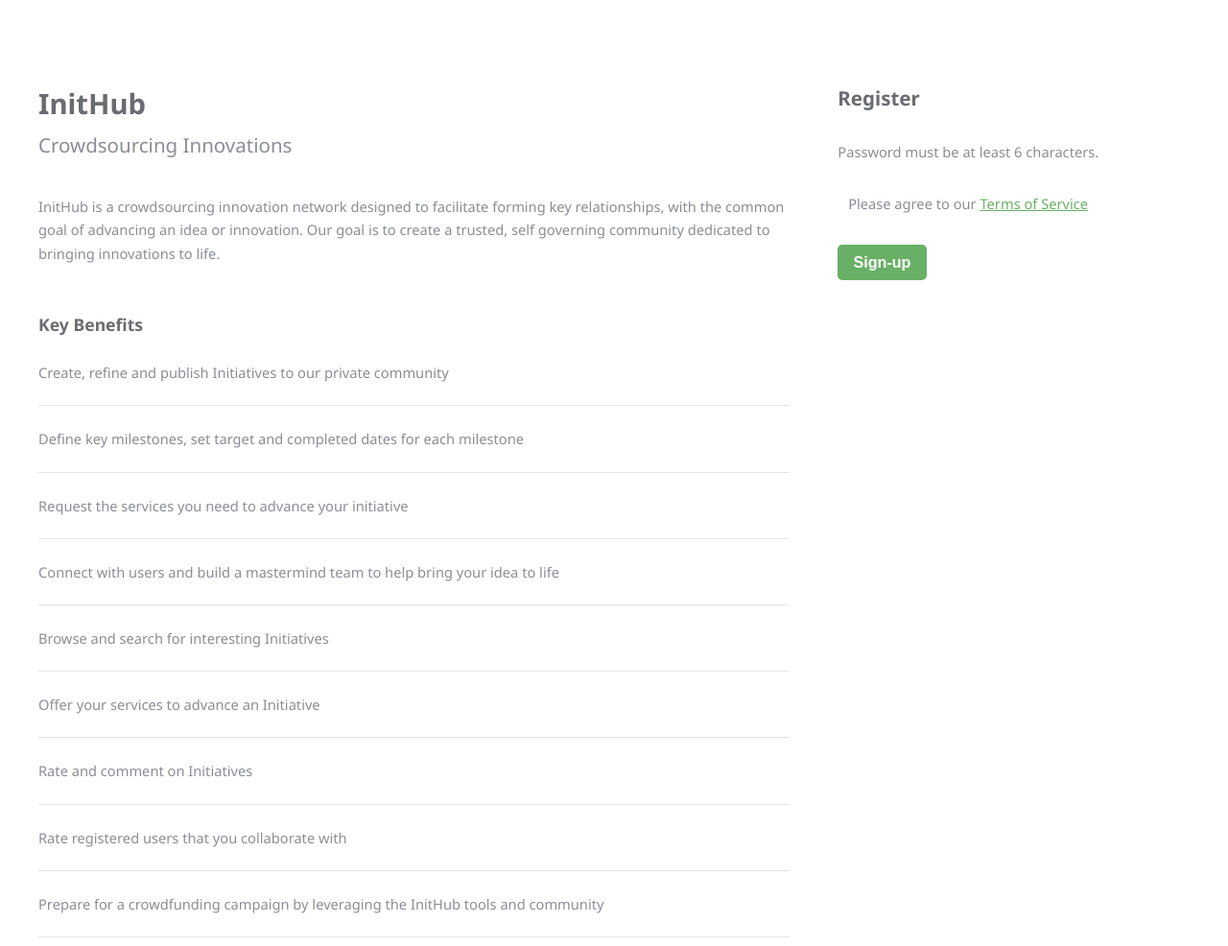
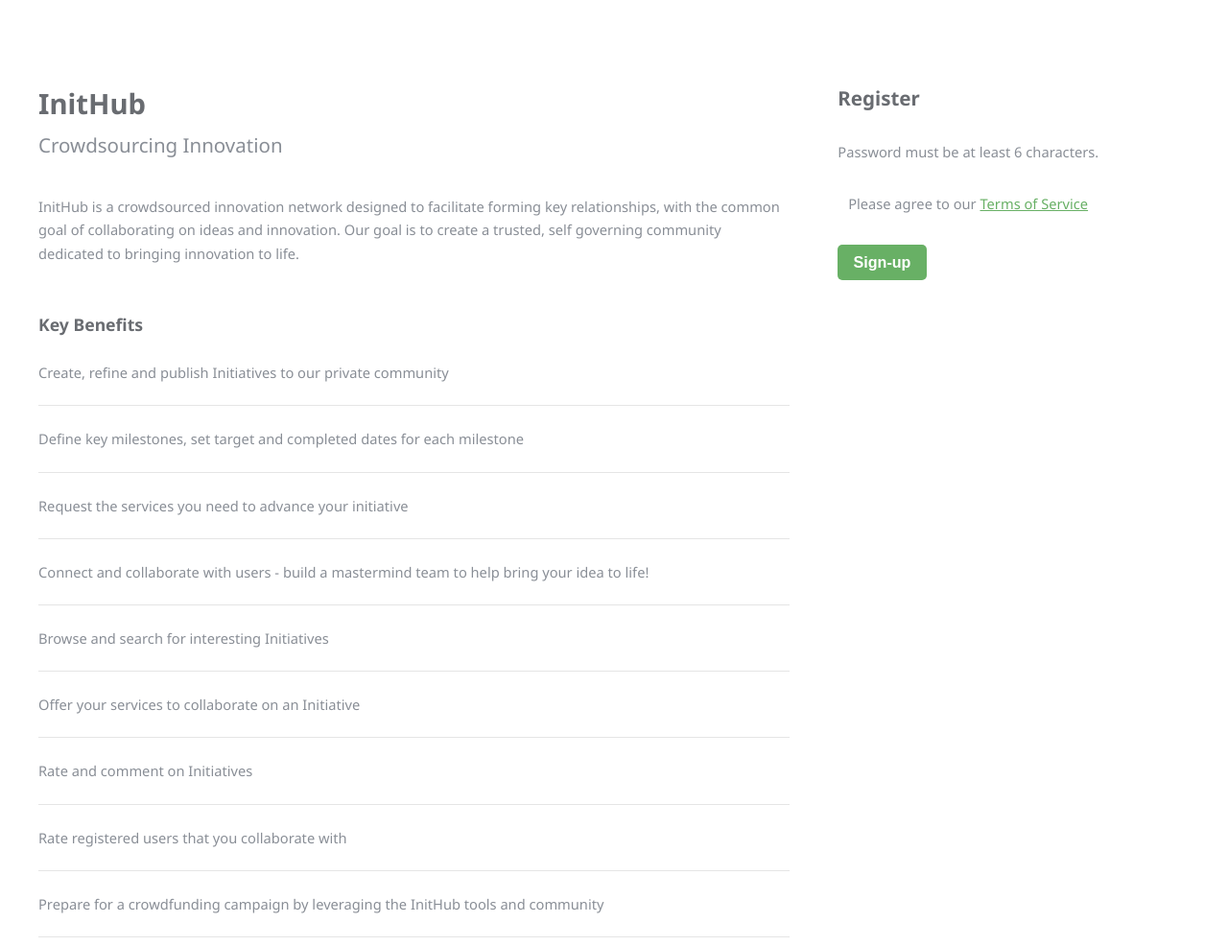
Before and after one commit to richtermondt/inithub-web, a Django app: template inithub/manager/templates/landing.html in a window 1280 px wide. Shown: the part 88-1074 px from the top of the page at 96% size. Run offline with Django 3.2, Linux system fonts and the light colour scheme; the template is opened without the code that fills it, so the values that code supplies are empty; some libraries are stand-ins or nearby versions.

Commit message:
updated content

```diff
--- a/inithub/manager/templates/landing.html
+++ b/inithub/manager/templates/landing.html
@@ -1,7 +1,7 @@
 <!DOCTYPE HTML>
 <html>
 	<head>
-		<title>Collaborative Innovation Platform - InitHub</title>
+		<title>Crowdsourced Innovation Platform - InitHub</title>
 		<meta http-equiv="content-type" content="text/html; charset=utf-8" />
 		<meta name="description" content="Crowdsourcing Innovation Network - InitHub" />
 		<meta name="keywords" content="crowdsourcing,innovation,collaboration,network,mastermind" />
@@ -133,17 +133,17 @@
 								<article>
 									<header>
 										<h2>InitHub</h2>
-										<span class="byline">Crowdsourcing Innovations</span>
+										<span class="byline">Crowdsourcing Innovation</span>
 									</header>
-									<p>InitHub is a crowdsourcing innovation network designed to facilitate forming key relationships, with the common goal of advancing an idea or innovation. Our goal is to create a trusted, self governing community dedicated to bringing innovations to life.</p>
+									<p>InitHub is a crowdsourced innovation network designed to facilitate forming key relationships, with the common goal of collaborating on ideas and innovation. Our goal is to create a trusted, self governing community dedicated to bringing innovation to life.</p>
 									<h3>Key Benefits</h3>
 									<ul class="style1">
 									<li>Create, refine and publish Initiatives to our private community</li>
 									<li>Define key milestones, set target and completed dates for each milestone</li>
 									<li>Request the services you need to advance your initiative</li>
-									<li>Connect with users and build a mastermind team to help bring your idea to life</li>
+									<li>Connect and collaborate with users - build a mastermind team to help bring your idea to life!</li>
 									<li>Browse and search for interesting Initiatives</li>
-									<li>Offer your services to advance an Initiative</li>
+									<li>Offer your services to collaborate on an Initiative</li>
 									<li>Rate and comment on Initiatives</li>
 									<li>Rate registered users that you collaborate with</li>
 									<li>Prepare for a crowdfunding campaign by leveraging the InitHub tools and community</li>
@@ -161,7 +161,7 @@
 										<header>
 											<h2>Request Access</h2>
 										</header>
-										<p>InitHub is now accepting requests to access to our exciting new innovation network. Access to the system is free, and during our initial Beta period you can <strong>launch your initiative for no charge!</strong> No obligations and no credit card required. Submit your email below to request an invitation.</p>
+										<p>InitHub is now accepting requests to join our exciting innovation network. Access to the system is free, and during our initial Beta period you can <strong>launch your initiative for no charge!</strong> No obligations and no credit card required. Submit your email below to request an invitation to join.</p>
 										<form id="invitation" name="invitation" method="post" action="/manager/invitation/">
 										{% csrf_token %}
 										{% if system_message %}<p class="error"><strong>{{ system_message }}</strong></p>{% endif %}
```
